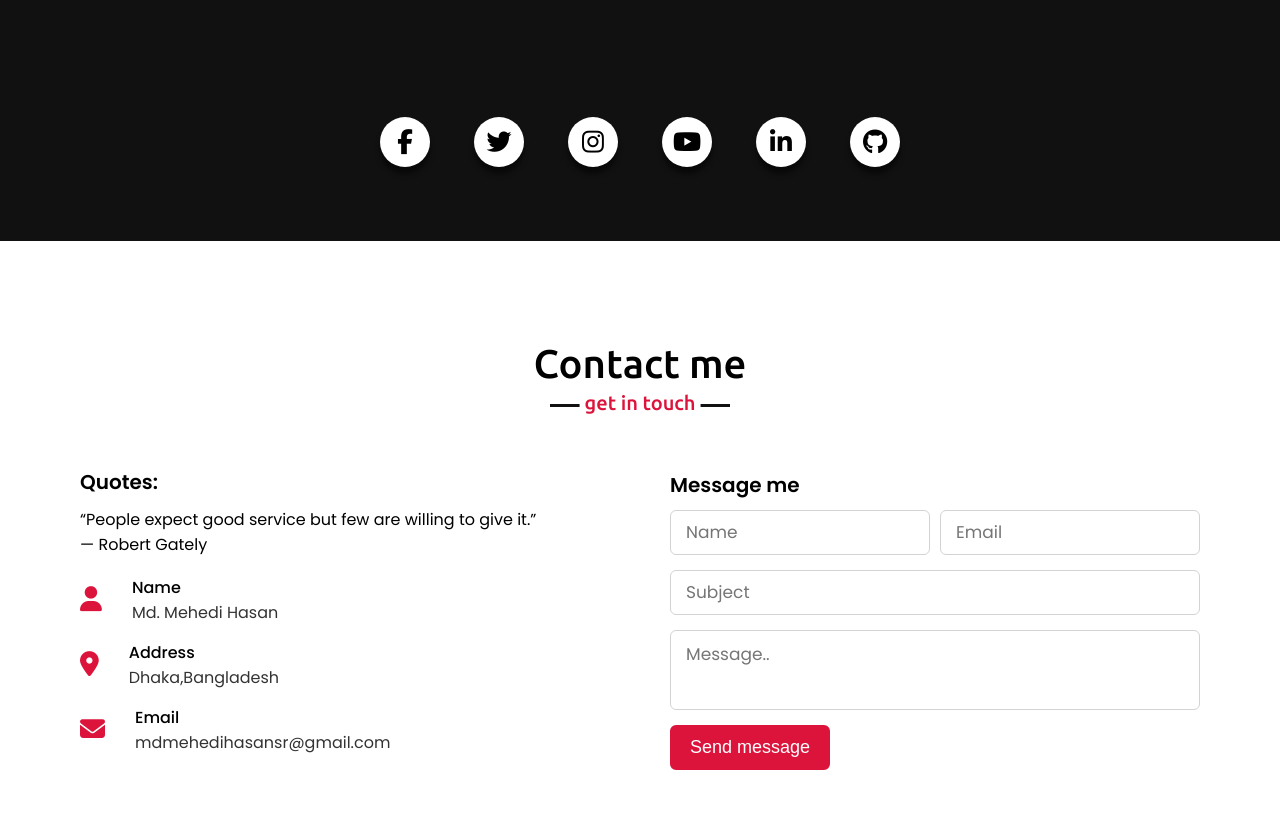
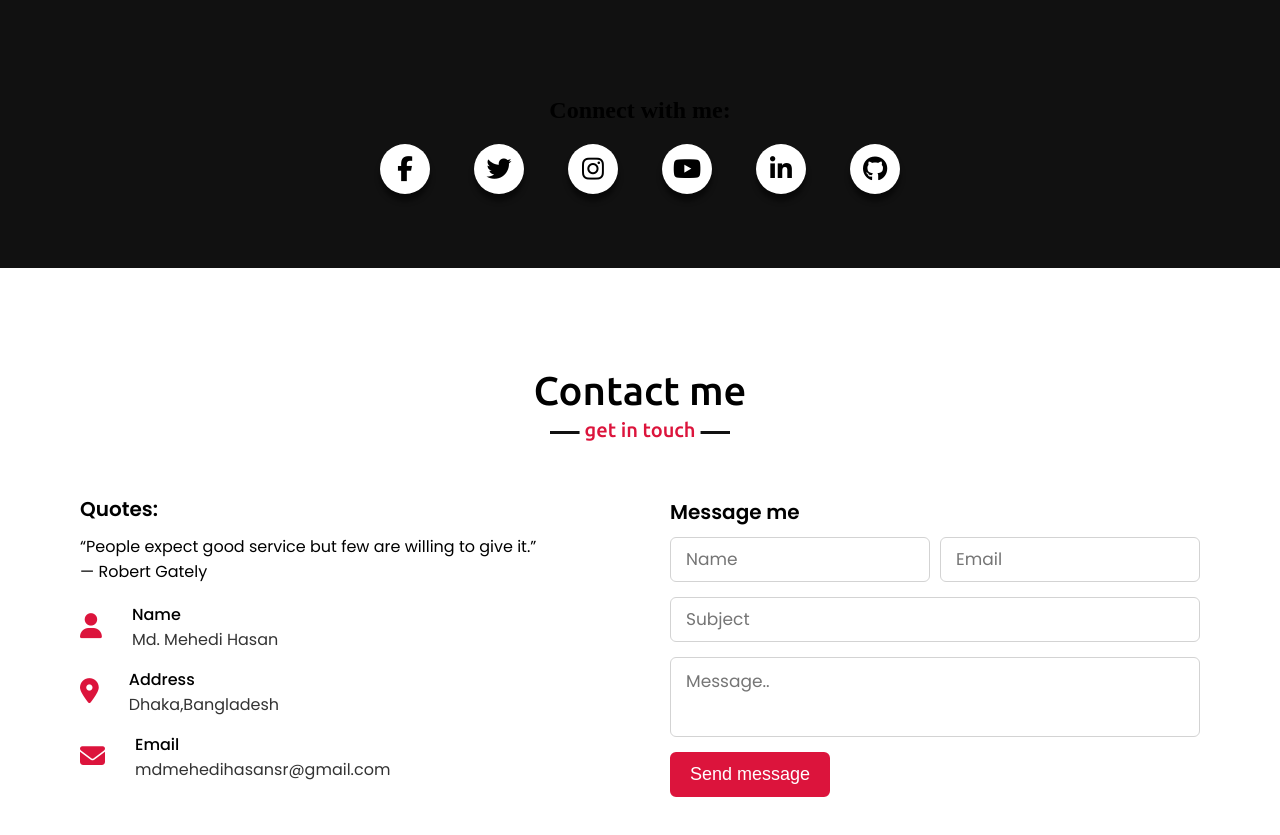
Before and after one commit to 0mehedihasan/0mehedihasan.github.io-ex-01, a plain HTML site: page index.html in a window 1280 px wide. Shown: the part 3463-4298 px from the top of the page. Drawn offline with nearby package versions, Linux system fonts and the light colour scheme.

Commit message:
Create index.html

```diff
--- a/index.html
+++ b/index.html
@@ -200,7 +200,7 @@
 <!-- social -->
     <section id="social">
         <div class="max-width">
-            <div class="social-area">
+            <div class="social-area"> <h2>Connect with me:</h2>
                 <ul>
                     <li><a href="https://www.facebook.com/mehedihasansr0"><i class="fa fa-facebook"></i></a></li>
                     <li><a href="https://twitter.com/mdmehedihasansr"><i class="fa fa-twitter"></i></a></li>
```
